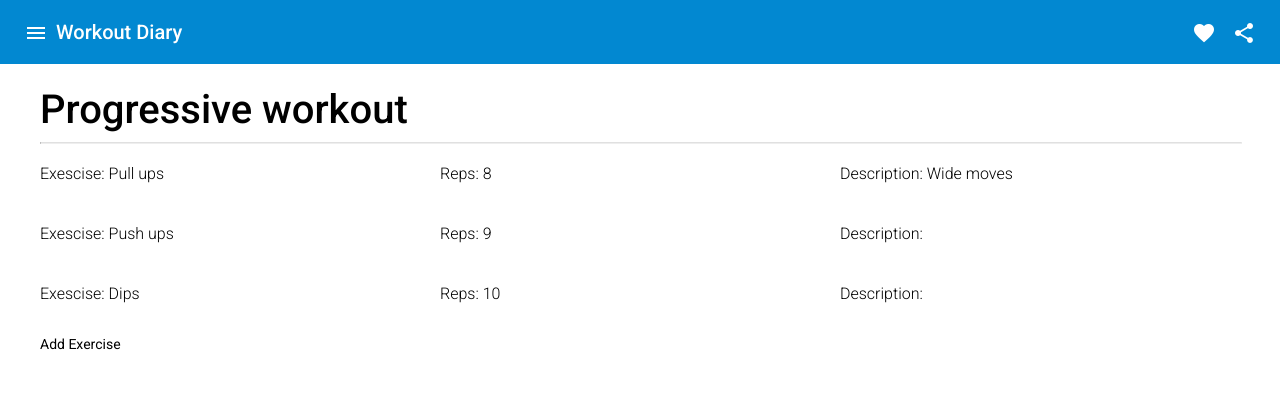
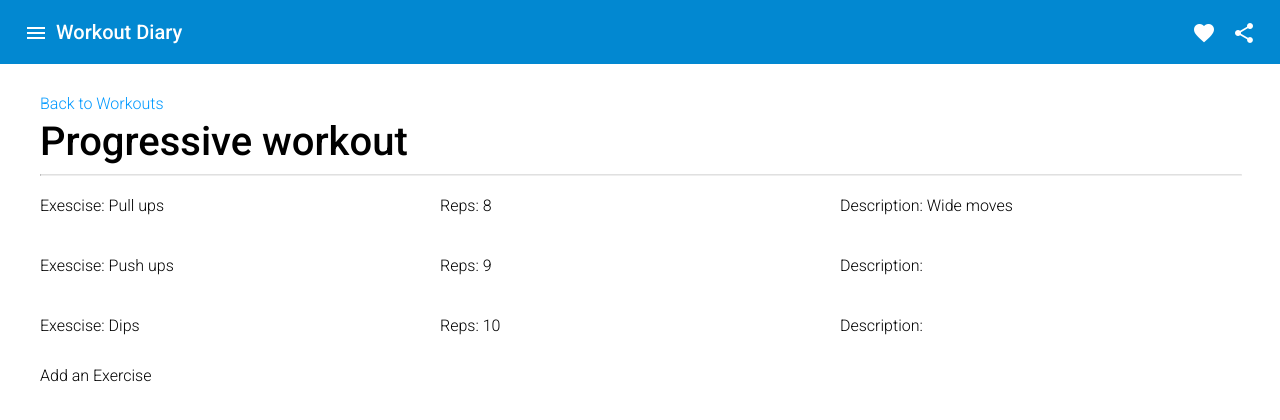
Before and after one commit to rvcl3n/WorkoutDiary, an Angular app in the folder WorkoutDiaryFrontEnd/: page /workout in a window 1280 px wide. Shown: the top 420 px of the page. Built offline with nearby package versions, Linux system fonts and the light colour scheme.

Commit message:
Added a back link to the Workout list page

```diff
--- a/WorkoutDiaryFrontEnd/src/app/workout/workout-page/workout-page.component.html
+++ b/WorkoutDiaryFrontEnd/src/app/workout/workout-page/workout-page.component.html
@@ -1,3 +1,4 @@
+<p (click)="navigateToWorkoutList()" id="backLink">Back to Workouts</p>
 <h1>{{description}}</h1>
 <hr/>
 <div *ngFor="let ex of exercises">
@@ -5,4 +6,4 @@
   </div>
 
 
-<p (click)="addExercise()">Add Exercise</p>
+<p (click)="addExercise()">Add an Exercise</p>
--- a/WorkoutDiaryFrontEnd/src/app/workout/workout-page/workout-page.component.scss
+++ b/WorkoutDiaryFrontEnd/src/app/workout/workout-page/workout-page.component.scss
@@ -9,3 +9,19 @@ h1 {
     font-weight: 500;
     font-size: 40px;
 }
+
+p {
+    font-size: 16px;
+    font-weight: 300;
+}
+
+#backLink {
+    font-size: 16px;
+    font-weight: 300;
+    color: rgb(0, 153, 255);
+}
+
+#backLink:hover {
+  color: rgb(0, 225, 255);
+  cursor: pointer;
+}
--- a/WorkoutDiaryFrontEnd/src/app/workout/workout-page/workout-page.component.ts
+++ b/WorkoutDiaryFrontEnd/src/app/workout/workout-page/workout-page.component.ts
@@ -1,4 +1,5 @@
 import { Component, OnInit } from '@angular/core';
+import { Router } from '@angular/router';
 import { WorkoutExercise } from 'src/app/_models/workoutExercise.model';
 
 @Component({
@@ -21,7 +22,7 @@ export class WorkoutPageComponent implements OnInit {
      {id : '3', name: "Dips", reps: 10 }
   ];
 
-  constructor() { }
+  constructor(private router:Router) { }
 
   ngOnInit(): void {
   }
@@ -30,4 +31,8 @@ export class WorkoutPageComponent implements OnInit {
     this.exercises.push({id : '4', name: "Test", reps: 10 });
   }
 
+  navigateToWorkoutList(): void {
+    this.router.navigate(['workoutlist']);
+  }
+
 }
```
